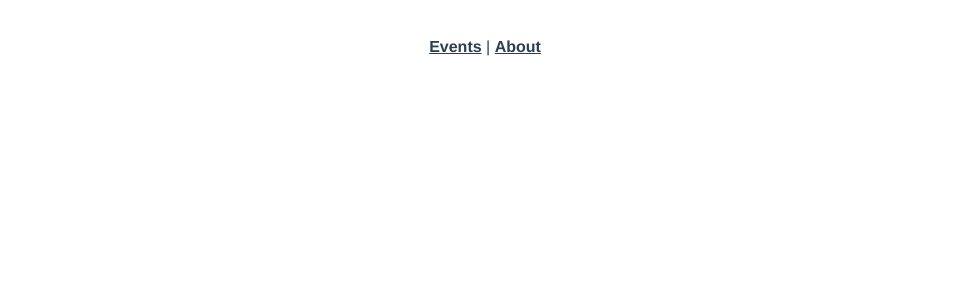
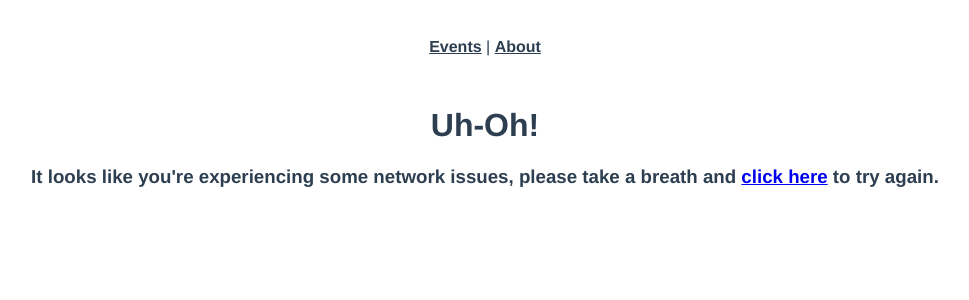
Before and after one commit to cc4393c/real-world-vue3, a Vue app: page /network-error in a window 1280 px wide. Before the commit this address had no page. Shown: the top 300 px of the page, without its empty margins (155-1124 px from the left). Built offline with nearby package versions, Linux system fonts and the light colour scheme.

Commit message:
error handling & 404s

```diff
--- a/src/router/index.js
+++ b/src/router/index.js
@@ -5,6 +5,8 @@
 import EventRegister from '../views/event/EventRegister.vue'
 import EventEdit from '../views/event/EventEdit.vue'
 import AboutView from '../views/AboutView.vue'
+import NotFound from '../views/NotFound.vue'
+import NetworkError from '../views/NetworkError.vue'
 
 const router = createRouter({
   history: createWebHistory(import.meta.env.BASE_URL),
@@ -46,10 +48,25 @@
       }
     },
     {
-      path: '/about-us',
+      path: '/about',
       name: 'about',
-      component: AboutView,
-      alias: '/about'
+      component: AboutView
+    },
+    {
+      path: '/:catchAll(.*)',
+      name: 'not-found',
+      component: NotFound
+    },
+    {
+      path: '/404/:resource',
+      name: '404-resource',
+      component: NotFound,
+      props: true
+    },
+    {
+      path: '/network-error',
+      name: 'network-error',
+      component: NetworkError
     }
   ]
 })
--- a/src/views/EventList.vue
+++ b/src/views/EventList.vue
@@ -1,10 +1,13 @@
 <script setup>
 import { computed, ref } from 'vue'
+import { useRouter } from 'vue-router'
 import EventCard from '@/components/EventCard.vue'
 import EventService from '@/services/EventService.js'
 import { watchEffect } from 'vue'
 
 const props = defineProps(['page'])
+
+const router = useRouter()
 
 const events = ref(null)
 const totalEvents = ref(0)
@@ -18,7 +21,14 @@
     events.value = response.data
     totalEvents.value = response.headers['x-total-count']
   } catch (error) {
-    console.log(error)
+    if (error.response && error.response.status == 404) {
+      router.push({
+        name: '404-resource',
+        params: { resource: 'event' }
+      })
+    } else {
+      router.push({ name: 'network-error' })
+    }
   }
 })
 
--- /dev/null
+++ b/src/views/NetworkError.vue
@@ -0,0 +1,16 @@
+<script setup>
+import { useRouter } from 'vue-router'
+
+const router = useRouter()
+</script>
+
+<template>
+  <div class="networkError">
+    <h1>Uh-Oh!</h1>
+
+    <h3>
+      It looks like you're experiencing some network issues, please take a breath and
+      <a href="#" @click="router.go(-1)">click here</a> to try again.
+    </h3>
+  </div>
+</template>
--- /dev/null
+++ b/src/views/NotFound.vue
@@ -0,0 +1,17 @@
+<script setup>
+const props = defineProps({
+  resource: {
+    type: String,
+    required: true,
+    default: 'page'
+  }
+})
+</script>
+
+<template>
+  <h1>Oops!</h1>
+  <h3>The {{ props.resource }} you're looking for is not here.</h3>
+  <RouterLink :to="{ name: 'event-list' }">
+    Back to the home page
+  </RouterLink>
+</template>
--- a/src/views/event/EventLayout.vue
+++ b/src/views/event/EventLayout.vue
@@ -1,5 +1,6 @@
 <script setup>
 import { ref, onMounted } from 'vue'
+import { useRouter } from 'vue-router'
 import EventService from '@/services/EventService.js'
 
 const props = defineProps({
@@ -7,6 +8,8 @@
     required: true
   }
 })
+
+const router = useRouter()
 
 const event = ref(null)
 
@@ -16,7 +19,14 @@
     const response = await EventService.getEvent(props.id)
     event.value = response.data
   } catch (error) {
-    console.log(error)
+    if (error.response && error.response.status == 404) {
+      router.push({
+        name: '404-resource',
+        params: { resource: 'event' }
+      })
+    } else {
+      router.push({ name: 'network-error' })
+    }
   }
 })
 </script>
```
